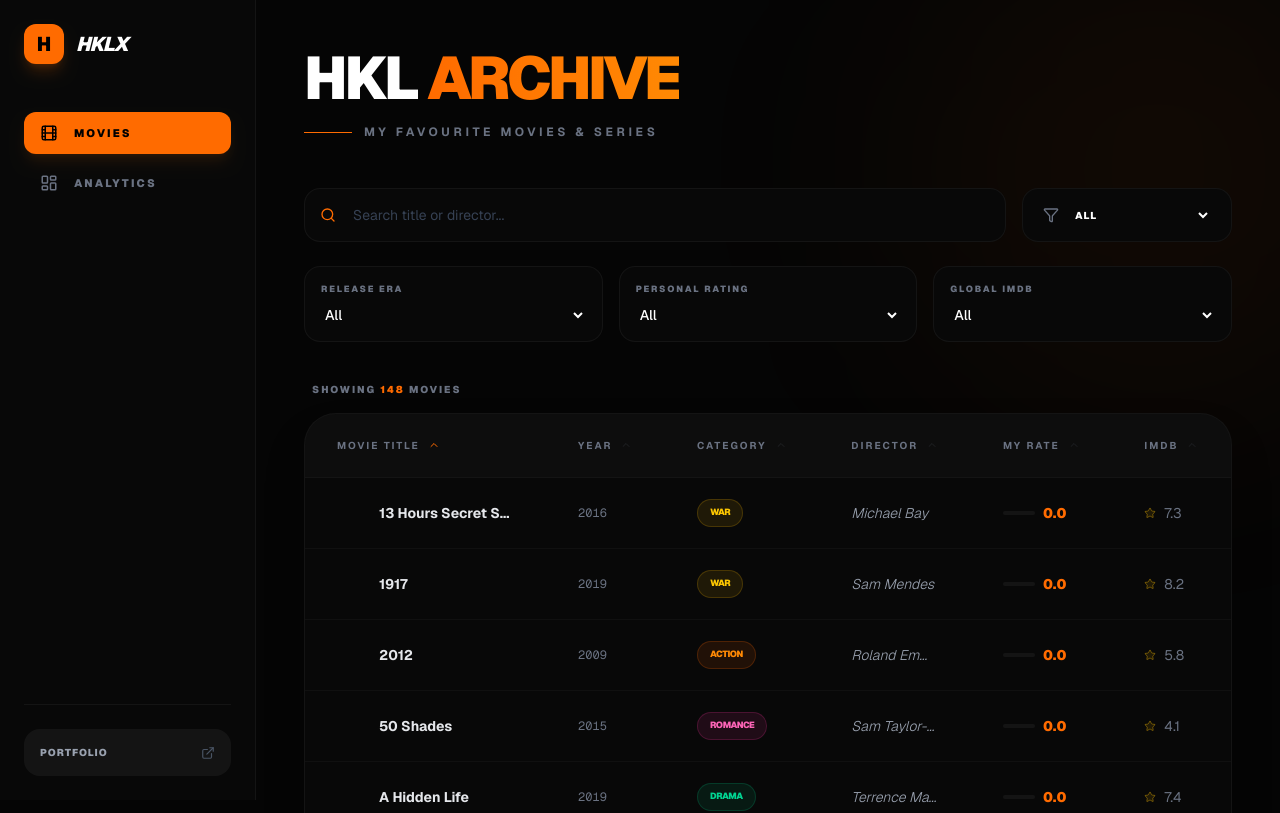
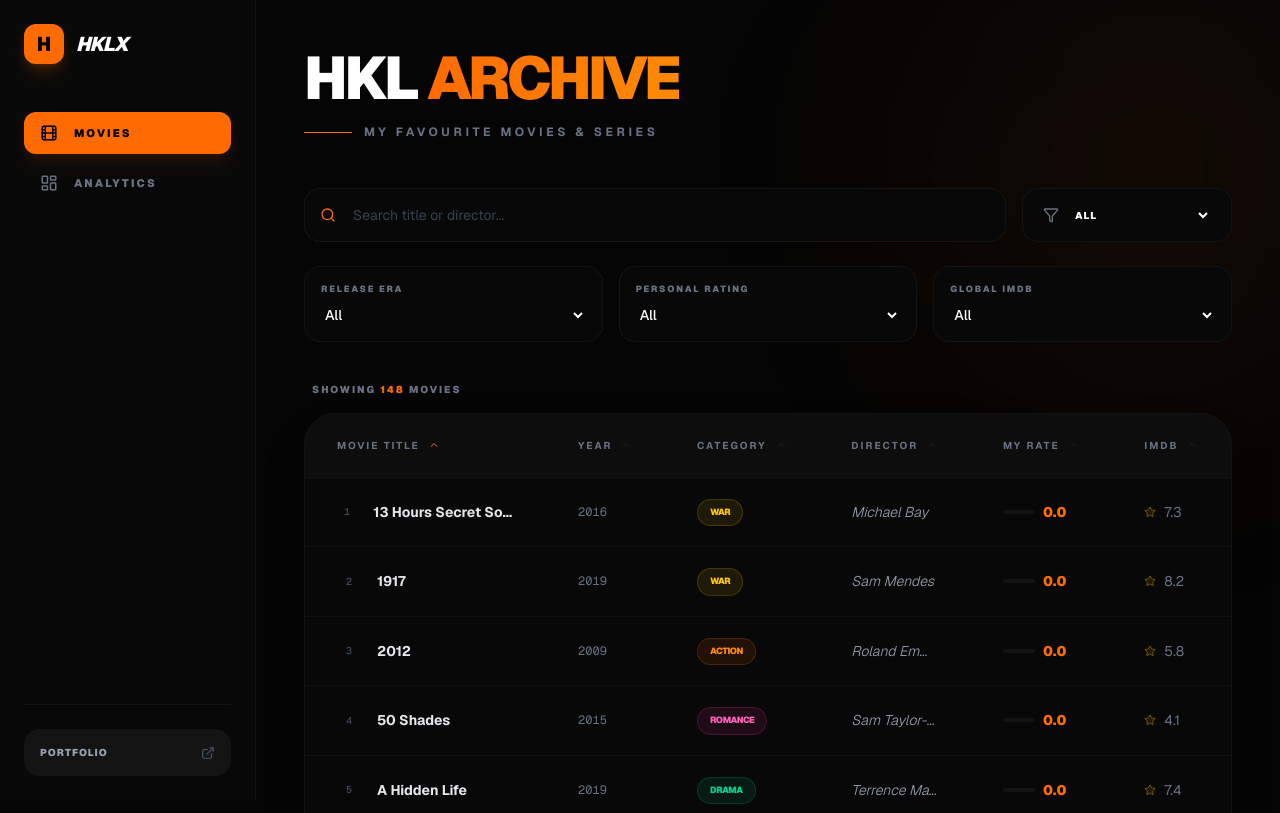
Before and after one commit to CodeWithHKL/hkl-movie-archive, a Next.js app: page / in a window 1280 px wide. Shown: the top 813 px of the page. Built offline with nearby package versions, Linux system fonts and the light colour scheme.

Commit message:
Change play button to numbering sequence

```diff
--- a/app/page.tsx
+++ b/app/page.tsx
@@ -183,12 +183,12 @@ export default function MovieVault() {
                 </thead>
                 <tbody className="divide-y divide-white/[0.03]">
                   {processedMovies.length > 0 ? (
-                    processedMovies.map(movie => (
+                    processedMovies.map((movie, index) => (
                       <tr key={movie.id} className="hover:bg-white/[0.01] transition-all group">
                         <td className="px-8 py-5 max-w-[240px]">
-                          <div className="flex items-center gap-3">
-                            <div className="p-2 bg-[#ff6b00]/10 rounded-lg text-[#ff6b00] opacity-0 group-hover:opacity-100 transition-all scale-75 group-hover:scale-100">
-                              <PlayCircle size={14} />
+                          <div className="flex items-center gap-4">
+                            <div className="w-6 flex justify-center font-mono text-[10px] text-gray-600 group-hover:text-[#ff6b00] transition-colors">
+                              {index + 1}
                             </div>
                             <span className="font-bold text-gray-200 text-sm truncate block" title={movie.title}>
                               {movie.title}
```
